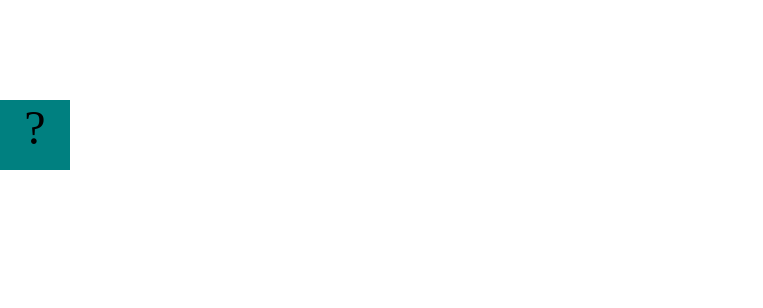
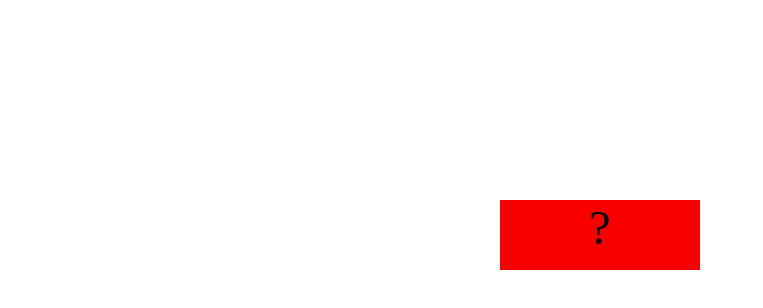
Before and after one commit to DarrylWilliams17/DarrylWilliams.github.io, a plain HTML site: page projects/bouncing-box/index.html in a window 1280 px wide. Shown: the whole page, without its empty margins (0-763 px from the left). Drawn offline with Linux system fonts and the light colour scheme.

Commit message:
add bouncing box

```diff
--- a/projects/bouncing-box/index.html
+++ b/projects/bouncing-box/index.html
@@ -6,16 +6,16 @@
 	<script src="jquery.min.js"></script>
 	<style>
 		.box {
-			width: 70px;
+			width: 200px;
 			height: 70px;
-			background-color: teal;
+			background-color: rgb(249, 0, 0);
 			font-size: 300%;
 			text-align: center;
 			user-select: none;
 			display: block;
 			position: absolute;
-			top: 100px;
-			left: 0px;  /* <--- Change me! */
+			top: 200px;
+			left: 500px;  /* <--- Change me! */
 		}
 		.board{
 			height: 100vh;
@@ -49,7 +49,7 @@
 
 			// moves the Box to a new position on the screen along the X-Axis
 			function moveBoxTo(newPositionX) {
-				box.css("left", newPositionX);
+				box.css("right", newPositionX);
 			}
 
 			// changes the text displayed on the Box
@@ -71,6 +71,9 @@
 			turn it around!
 			*/
 			function update() {
+				moveBoxTo(10);
+				moveBoxTo(20);
+				moveBoxTo(30);
 
 
 			};
```
